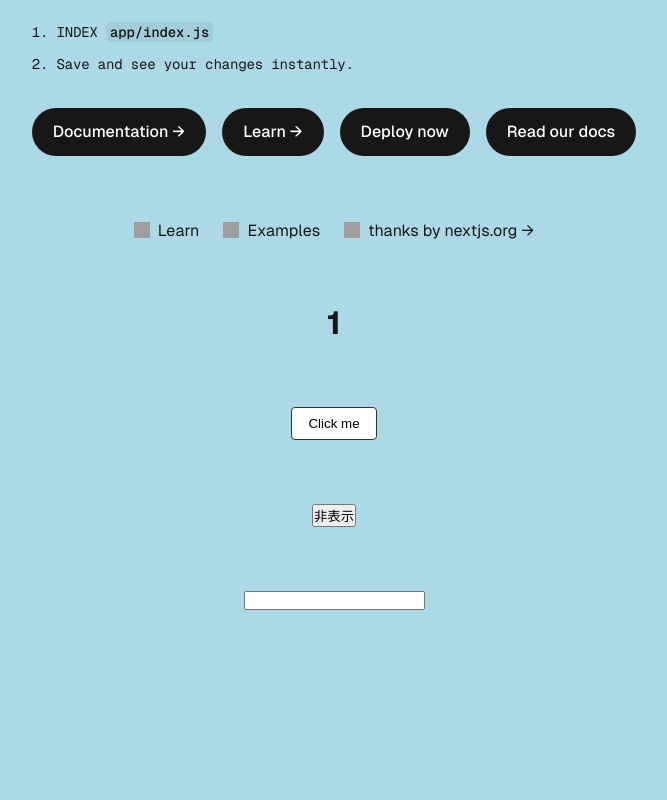
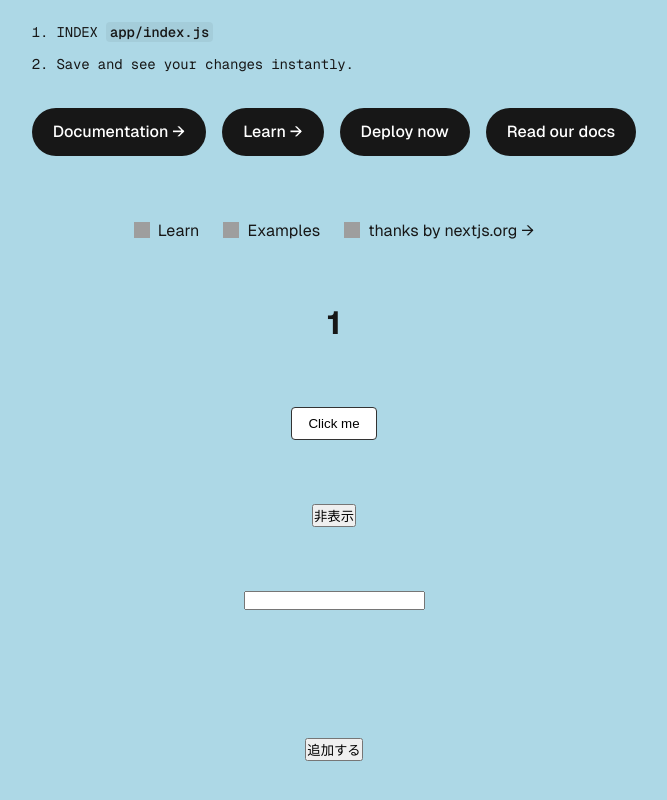
Before and after one commit to tomoaoihana/study-react, a Next.js app: page / in a window 1280 px wide. Shown: the part 224-1024 px from the top of the page, without its empty margins (306-973 px from the left). Before the commit the page ends 914 px from the top, so only its background shows below. Built offline with nearby package versions, Linux system fonts and the light colour scheme; grey boxes are pictures that could not be loaded.

Commit message:
✨ useStateで配列を作成

```diff
--- a/src/app/page.jsx
+++ b/src/app/page.jsx
@@ -11,6 +11,7 @@ export default function Home() {
   const [count, setCount] = useState(1);
   const [text, setText] = useState("");
   const [isShow, setIsShow] = useState(true);
+  const [array, setArray] = useState([]);
 
   const handleClick = useCallback(() => {
     //この書き方は非推奨
@@ -51,6 +52,23 @@ export default function Home() {
     setIsShow((prevIsShow) => !prevIsShow);
   }, []);
 
+  const handleAdd = useCallback(() => {
+    setArray((prevArray) => {
+      //スプレッド構文で配列を展開して新しい配列を作成する
+      //なぜスプレッド構文を使うのか？
+      //・配列・オブジェクトの破壊的メソッドは使わないために
+      //（NG）push, splice, unshift, pop, shift, reverse, sort
+      //⭐️勉強メモへ
+      if (prevArray.some((item) => item === text)) {
+        alert("同じ要素は追加できません");
+        return prevArray;
+      }
+      // const newArray = [...prevArray, text];
+      // console.log(newArray === prevArray); //false
+      return [...prevArray, text];
+    });
+  }, [text]);
+
   return (
     <div className={styles.page}>
       <Header />
@@ -60,6 +78,12 @@ export default function Home() {
       </button>
       <button onClick={handleDisplay}>{isShow ? "非表示" : "表示"}</button>
       <input type="text" value={text} onChange={handleChange} />
+      <ul>
+        {array.map((item) => {
+          return <li key={item}>{item}</li>;
+        })}
+      </ul>
+      <button onClick={handleAdd}>追加する</button>
       <Main page="index" />
       <Footer />
     </div>
```
